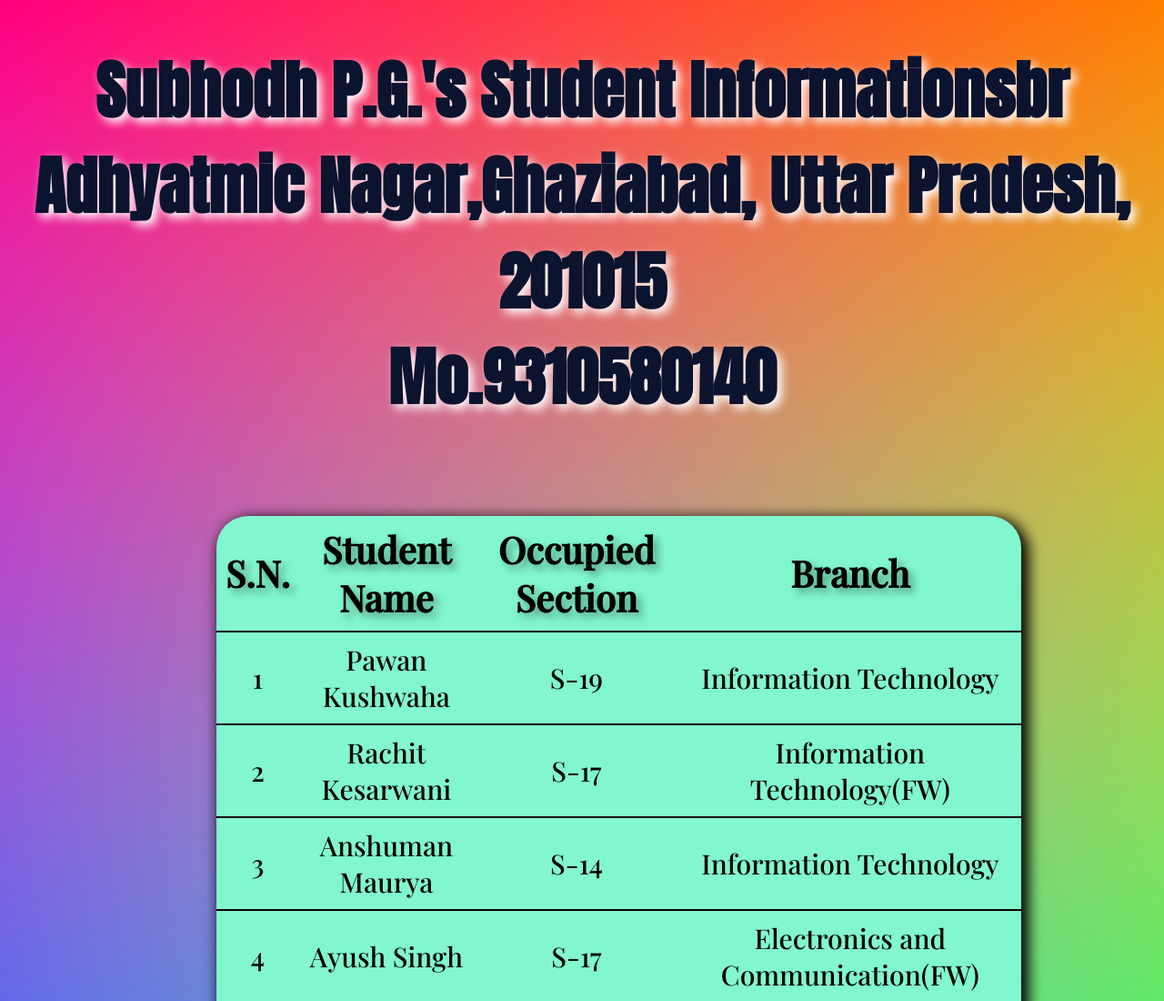
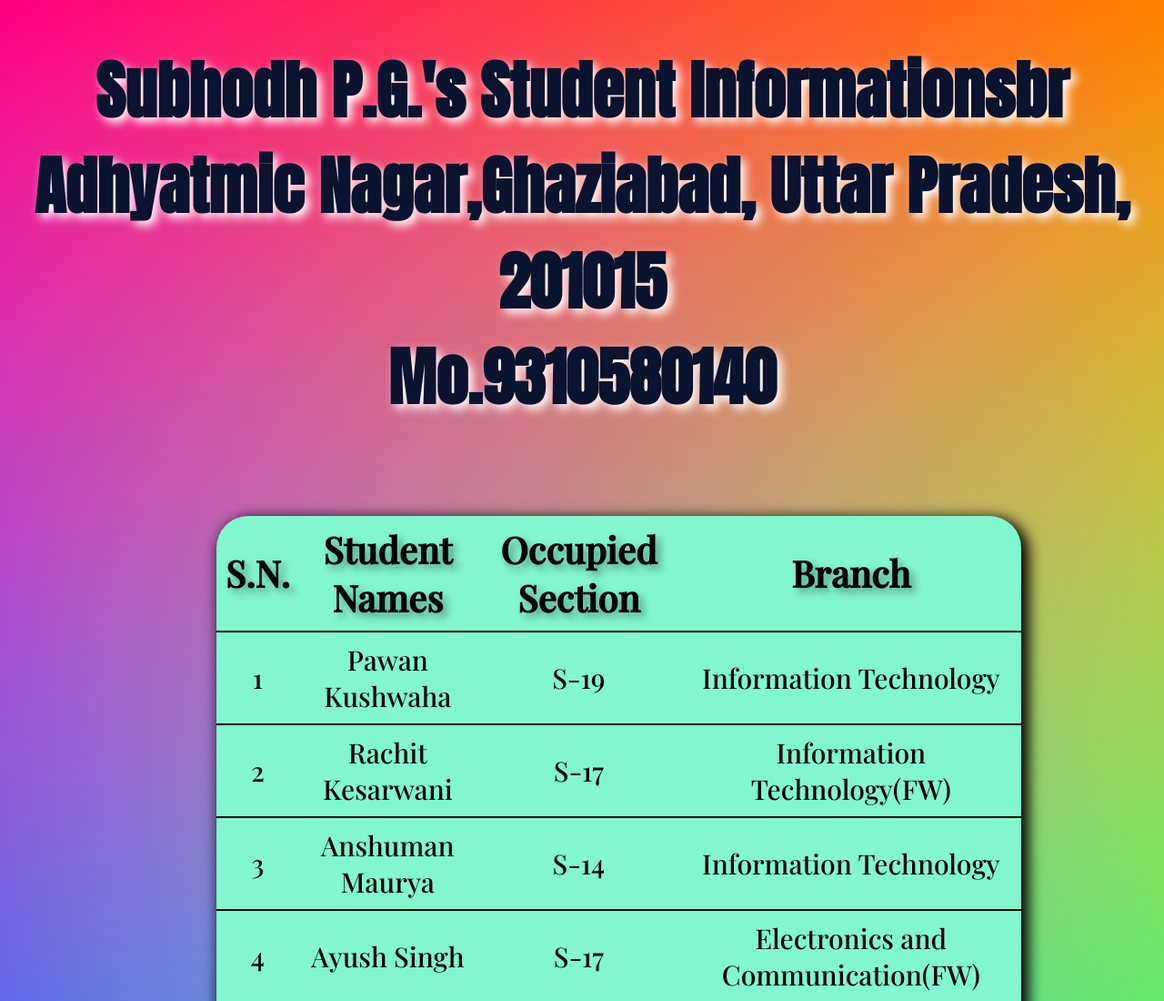
Before and after one commit to R123achit/shubod-pg, a plain HTML site: page index.html in a window 1280 px wide. Shown: the top 1100 px of the page at 91% size. Drawn offline with nearby package versions, Linux system fonts and the light colour scheme.

Commit message:
added names

```diff
--- a/index.html
+++ b/index.html
@@ -33,7 +33,7 @@
       S.N.
     </th>
 <th>
-  Student Name
+  Student Names
 </th>
 <th>
 Occupied Section
```
